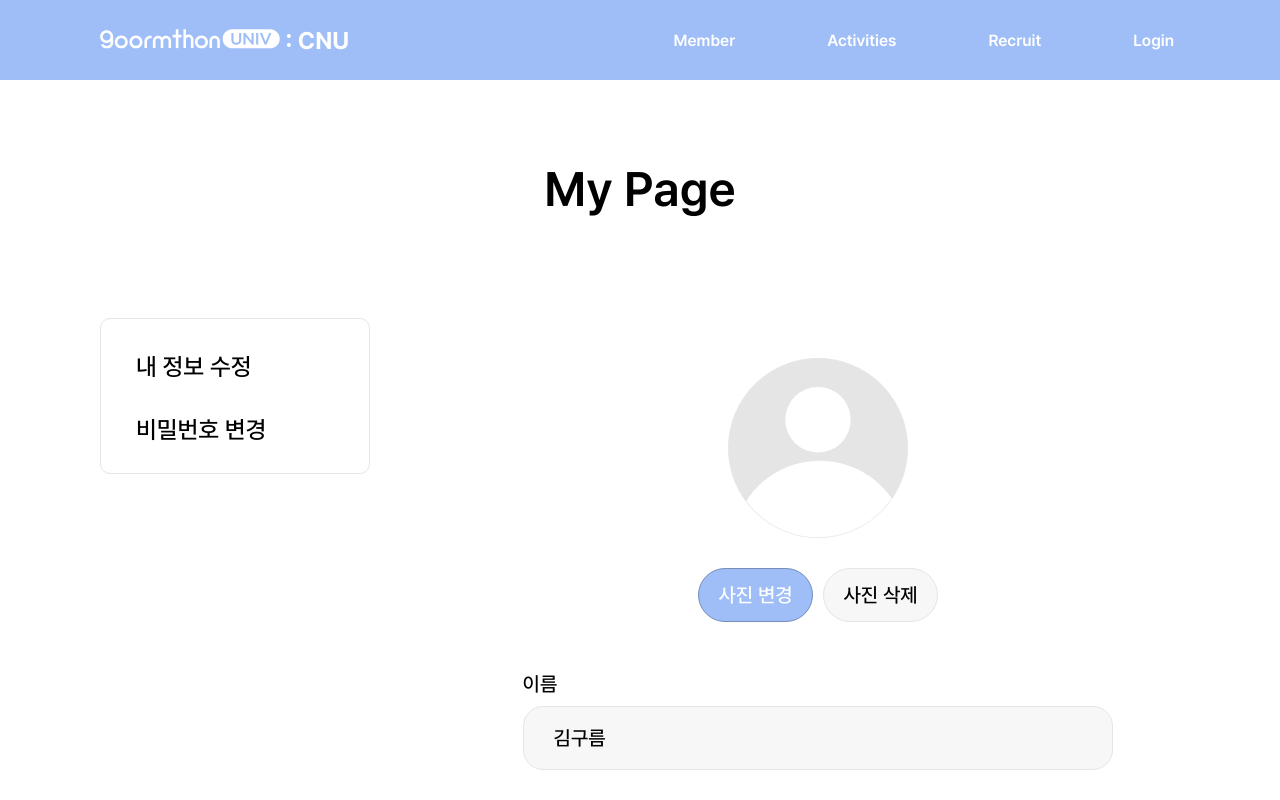
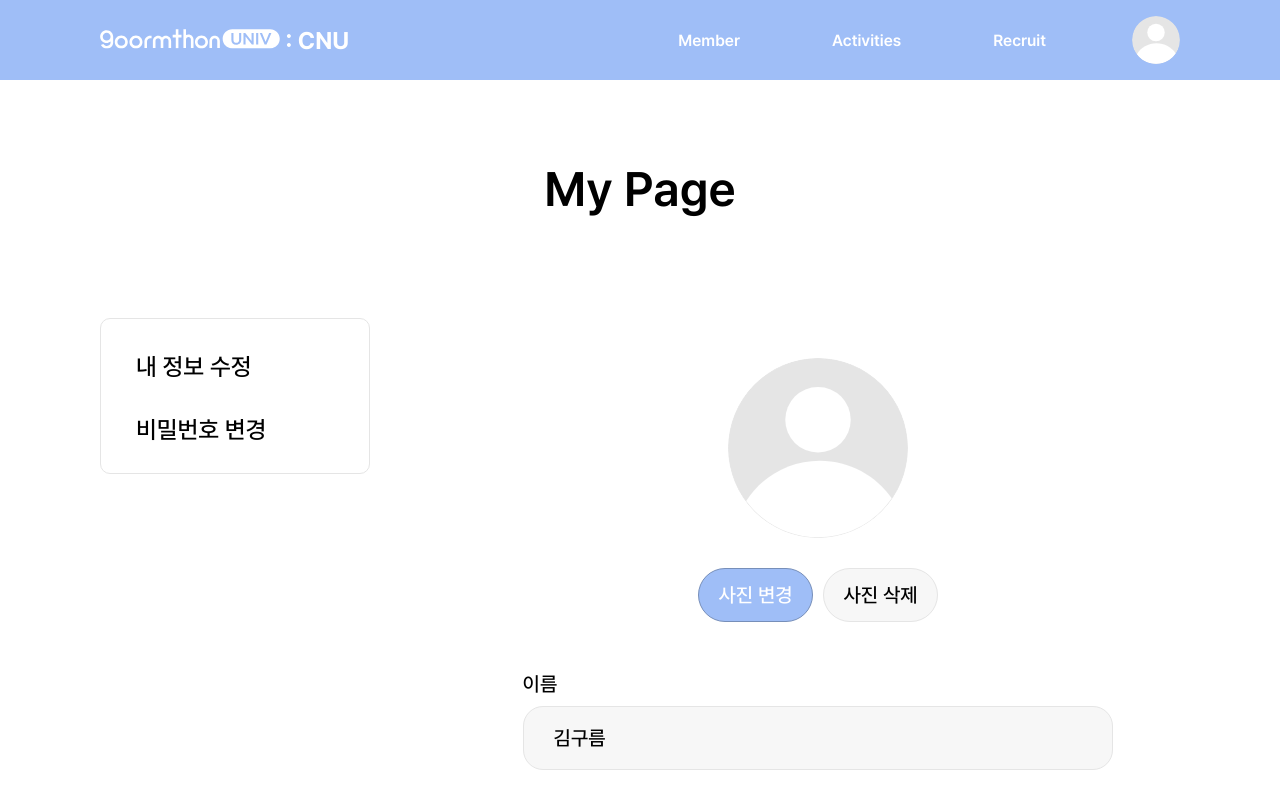
Before and after one commit to 9oormthonUNIV-JNU/B_FE, a React (Vite) app in the folder 9oormthonUNIV_JNU/: page /mypage in a window 1280 px wide. Shown: the top 800 px of the page. Built offline with nearby package versions, Linux system fonts and the light colour scheme; the HTML template or start-up script is replaced by a standard one.

Commit message:
feat: Header auth에 맞는 UI 렌더링

```diff
--- a/9oormthonUNIV_JNU/src/components/common/organisms/Header.tsx
+++ b/9oormthonUNIV_JNU/src/components/common/organisms/Header.tsx
@@ -1,8 +1,44 @@
 import styled from "styled-components";
 import logo_horizontal from "../../../assets/images/logo_horizontal.svg";
 import CustomText from "../atoms/CustomText";
-import { useState } from "react";
+import { useState, useEffect, useRef } from "react";
 import { useNavigate } from "react-router-dom";
+import CircledImage from "../../general/atoms/CircledImage";
+
+const DropdownMenu = styled.div`
+  display: flex;
+  flex-direction: column;
+  justify-content: center;
+  align-items: center;
+  position: absolute;
+  top: calc(100% + 10px);
+  left: 50%;
+  transform: translateX(-50%);
+  background-color: #f7f7f7;
+  border: 1px solid #e5e5e5;
+  border-radius: 10px;
+  box-shadow: 0px 0px 3px 3px rgba(0, 0, 0, 0.05);
+  width: 120px;
+  padding: 10px 10px;
+  box-sizing: border-box;
+  z-index: 1;
+`;
+
+const DropdownItem = styled.div<{ selected?: boolean }>`
+  width: 100%;
+  display: flex;
+  align-items: center;
+  justify-content: center;
+  border-radius: 10px;
+  box-sizing: border-box;
+  padding: 10px 0px;
+  cursor: pointer;
+  background-color: ${({ selected }) => (selected ? "#d8d8d8" : "transparent")};
+
+  &:hover {
+    background-color: #e5e5e5;
+  }
+`;
 
 const HeaderContainer = styled.div`
   display: flex;
@@ -19,7 +55,8 @@ const HeaderContainer = styled.div`
 const HeaderButtonContainer = styled.button`
   border: none;
   background: none;
-  cursor: pointer;
+  box-sizing: border-box;
+  align-items: center;
 `;
 
 type HeaderButtonProps = {
@@ -42,6 +79,7 @@ const HeaderButton: React.FC<HeaderButtonProps> = ({
       onMouseLeave={() => setIsHovered(false)}
     >
       <CustomText
+        onClick={() => {}}
         textStyle="nav"
         color={isHovered ? "#FFA6A6" : isActive ? "#FF6D57" : "white"}
       >
@@ -55,11 +93,39 @@ const OptionContainer = styled.div`
   display: flex;
   flex-direction: row;
   gap: 80px;
+
+  .header_circled {
+    display: flex;
+    align-items: center;
+  }
 `;
 
 const Header = () => {
   const [activeOption, setActiveOption] = useState<string | null>(null);
+  const [isDropdownOpen, setIsDropdownOpen] = useState(false);
+  const [role, setRole] = useState<string>("admin"); // 'guest', 'general', 'admin' 역할 구분
+  const dropdownRef = useRef<HTMLDivElement>(null);
   const navigate = useNavigate();
+
+  const handleClickOutside = (e: MouseEvent) => {
+    if (
+      dropdownRef.current &&
+      !dropdownRef.current.contains(e.target as Node)
+    ) {
+      setIsDropdownOpen(false);
+    }
+  };
+
+  useEffect(() => {
+    if (isDropdownOpen) {
+      document.addEventListener("mousedown", handleClickOutside);
+    } else {
+      document.removeEventListener("mousedown", handleClickOutside);
+    }
+    return () => {
+      document.removeEventListener("mousedown", handleClickOutside);
+    };
+  }, [isDropdownOpen]);
 
   const handleButtonClick = (option: string) => {
     setActiveOption(option);
@@ -82,14 +148,39 @@ const Header = () => {
     }
   };
 
+  const handleDropdownItemClick = (option: string) => {
+    setIsDropdownOpen(false);
+    switch (option) {
+      case "마이페이지":
+        navigate("/mypage");
+        break;
+      case "관리자 페이지":
+        navigate("/admin");
+        break;
+      case "일정":
+        navigate("/schedule");
+        break;
+      case "로그아웃":
+        setRole("guest");
+        break;
+      default:
+        break;
+    }
+  };
+
+  const dropdownOptions =
+    role === "admin"
+      ? ["마이페이지", "관리자 페이지", "일정", "로그아웃"]
+      : ["마이페이지", "일정", "로그아웃"];
+
   return (
     <HeaderContainer>
       <div style={{ cursor: "pointer" }} onClick={() => navigate("/")}>
-        <img src={logo_horizontal} />
+        <img src={logo_horizontal} alt="logo" />
         <CustomText color="white">&nbsp;: CNU</CustomText>
       </div>
       <OptionContainer>
-        {["Member", "Activities", "Recruit", "Login"].map((option) => (
+        {["Member", "Activities", "Recruit"].map((option) => (
           <HeaderButton
             key={option}
             option={option}
@@ -97,6 +188,38 @@ const Header = () => {
             onClick={() => handleButtonClick(option)}
           />
         ))}
+
+        {/* 로그인 상태에 따라 Login 버튼 또는 CircledImage 표시 */}
+        {role === "guest" ? (
+          <HeaderButton
+            option="Login"
+            isActive={activeOption === "Login"}
+            onClick={() => handleButtonClick("Login")}
+          />
+        ) : (
+          <div
+            className="header_circled"
+            ref={dropdownRef}
+            style={{ position: "relative" }}
+          >
+            <CircledImage
+              width="48px"
+              onClick={() => setIsDropdownOpen((prev) => !prev)}
+            />
+            {isDropdownOpen && (
+              <DropdownMenu>
+                {dropdownOptions.map((option) => (
+                  <DropdownItem
+                    key={option}
+                    onClick={() => handleDropdownItemClick(option)}
+                  >
+                    <CustomText textStyle="nav">{option}</CustomText>
+                  </DropdownItem>
+                ))}
+              </DropdownMenu>
+            )}
+          </div>
+        )}
       </OptionContainer>
     </HeaderContainer>
   );
--- a/9oormthonUNIV_JNU/src/components/general/atoms/CircledImage.tsx
+++ b/9oormthonUNIV_JNU/src/components/general/atoms/CircledImage.tsx
@@ -1,24 +1,47 @@
 import styled from "styled-components";
 import icon_circledimage from "../../../assets/images/icon_circledimage.svg";
 
-const CircledImageContainer = styled.div`
+const CircledImageContainer = styled.div<{
+  width?: string;
+  clickable: boolean;
+}>`
   display: flex;
   justify-content: center;
   align-items: center;
+  border-radius: 50%;
+  overflow: hidden;
+  width: ${({ width }) => width || "100%"};
+  height: ${({ width }) => width || "100%"};
+  cursor: ${({ clickable }) =>
+    clickable ? "pointer" : "default"}; /* 클릭 가능 시 포인터 적용 */
+`;
+
+const Image = styled.img`
   width: 100%;
-  border-radius: 50%;
+  height: 100%;
+  object-fit: cover;
 `;
 
 type CircledImageProps = {
-  image: string | null;
+  image?: string | null;
+  onClick?: () => void;
+  width?: string;
 };
 
-const CircledImage: React.FC<CircledImageProps> = ({ image }) => {
+const CircledImage: React.FC<CircledImageProps> = ({
+  image,
+  width,
+  onClick,
+}) => {
   const src = image || icon_circledimage;
 
   return (
-    <CircledImageContainer>
-      <img src={src} />
+    <CircledImageContainer
+      width={width}
+      clickable={!!onClick}
+      onClick={onClick}
+    >
+      <Image src={src} />
     </CircledImageContainer>
   );
 };
```
